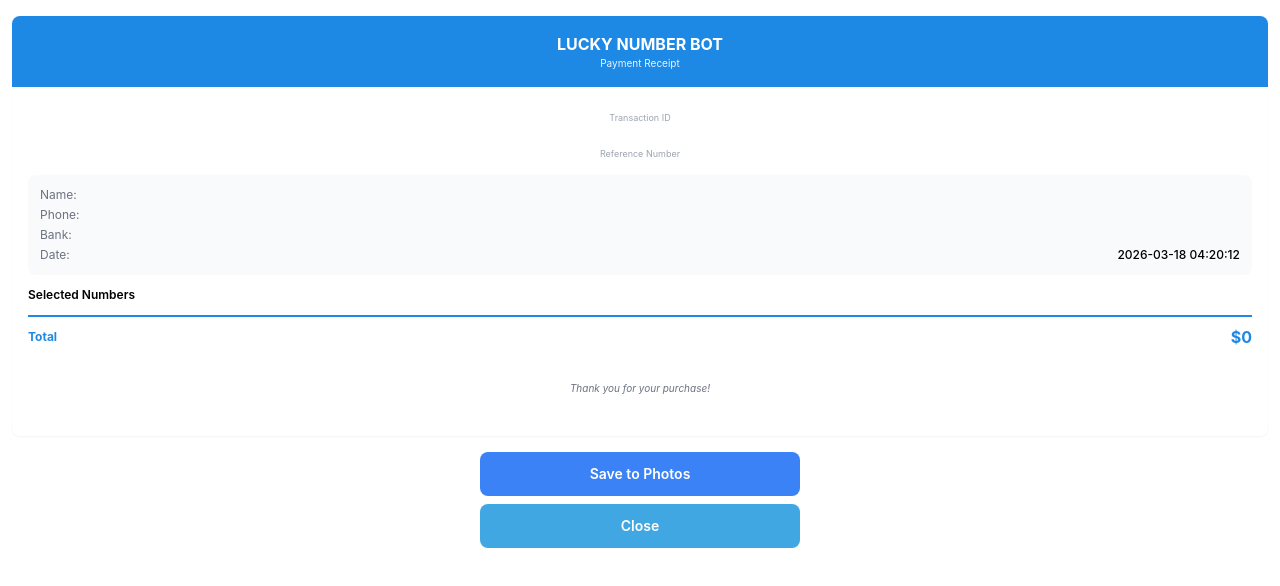
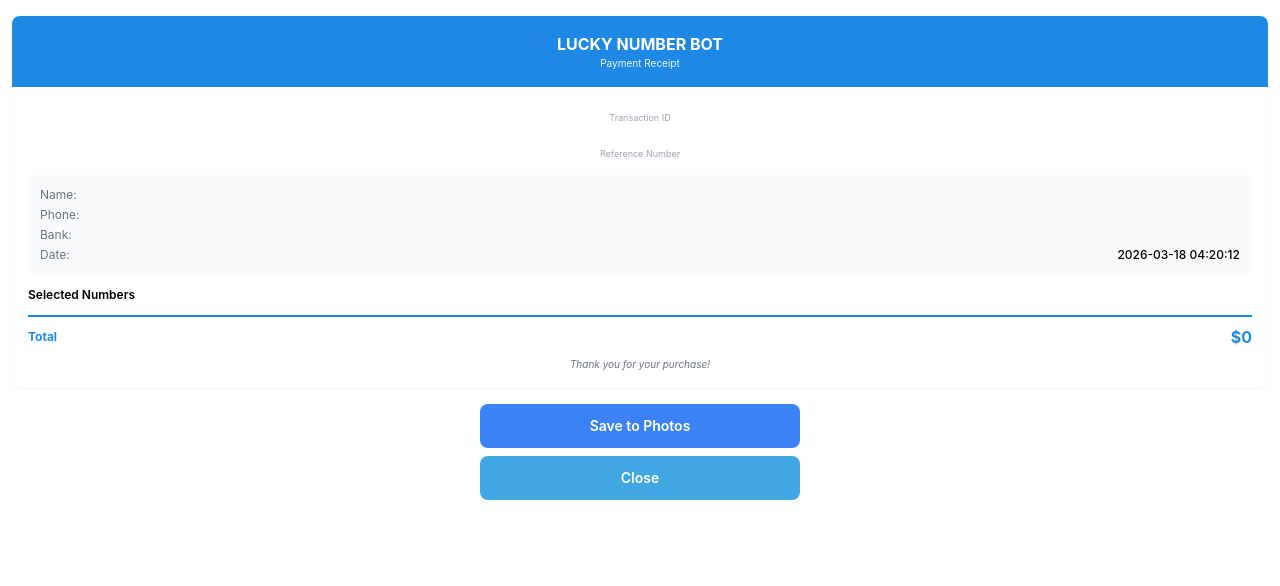
Before and after one commit to chheunseangmeng/Number-Bot, a Vue app: page /receipt in a window 1280 px wide. Shown: the top 586 px of the page. Built offline with nearby package versions, Linux system fonts and the light colour scheme.

Commit message:
Fix: Updated padding thank you message

```diff
--- a/src/views/ReceiptView.vue
+++ b/src/views/ReceiptView.vue
@@ -68,7 +68,7 @@
               <span class="font-bold text-[#1e88e5] text-xs">Total</span>
               <span class="font-bold text-base text-[#1e88e5]">${{ amount }}</span>
             </div>
-            <p class="text-center text-[10px] text-gray-500 mt-1 py-6 italic">Thank you for your purchase!</p>
+            <p class="text-center text-[10px] text-gray-500 mt-1 italic">Thank you for your purchase!</p>
           </div>
         </div>
       </div>
```
